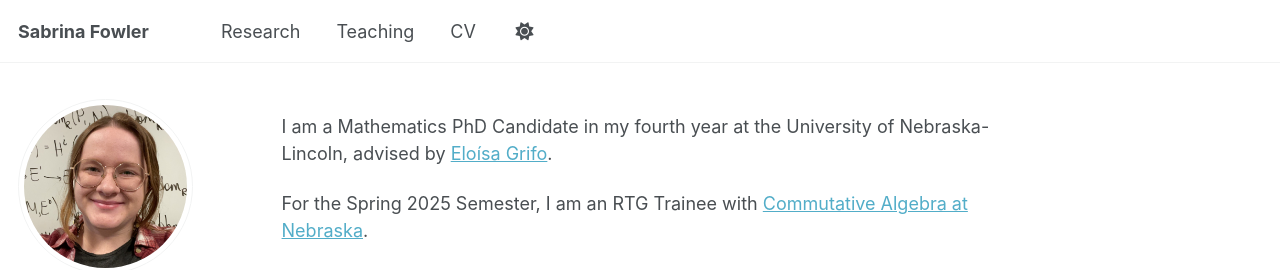
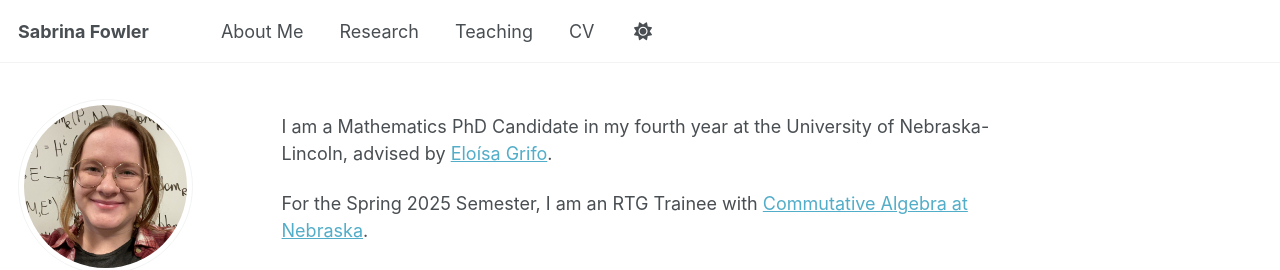
Before and after one commit to sabrinafowler/sabrinafowler.github.io, a Jekyll site: the page built from _pages/about.md, in a window 1280 px wide. Shown: the top 270 px of the page. Built offline with Jekyll 4.4.1, drawn with Linux system fonts in a browser that asks for light colours.

Commit message:
Update navigation.yml

```diff
--- a/_data/navigation.yml
+++ b/_data/navigation.yml
@@ -13,6 +13,9 @@ main:
 
  # - title: "Talks"
  #   url: /talks/
+
+  - title: "About Me"
+    url: /about2/
 
   - title: "Research"
     url: /research/
```
